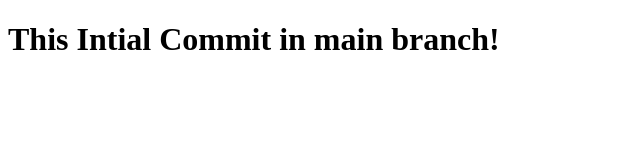
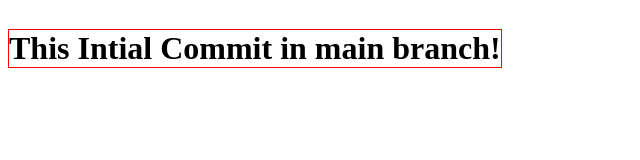
Before and after one commit to asamirsherif/COR740, a plain HTML site: page index.html in a window 1280 px wide. Shown: the whole page, without its empty margins (0-640 px from the left). Drawn offline with Linux system fonts and the light colour scheme.

Commit message:
add border red

```diff
--- /dev/null
+++ b/css/style.css
@@ -0,0 +1,4 @@
+.border-red{
+    border: 1px solid red;
+    display: inline-block;
+}
--- a/index.html
+++ b/index.html
@@ -4,8 +4,12 @@
     <meta charset="UTF-8">
     <meta name="viewport" content="width=device-width, initial-scale=1.0">
     <title>Document</title>
+    <link rel="stylesheet" href="./css/style.css">
 </head>
 <body>
-    <h1> This Intial Commit in main branch! </h1>
+    <div>
+        <h1 class="border-red"> This Intial Commit in main branch! </h1>
+    </div>
+
 </body>
 </html>
```
